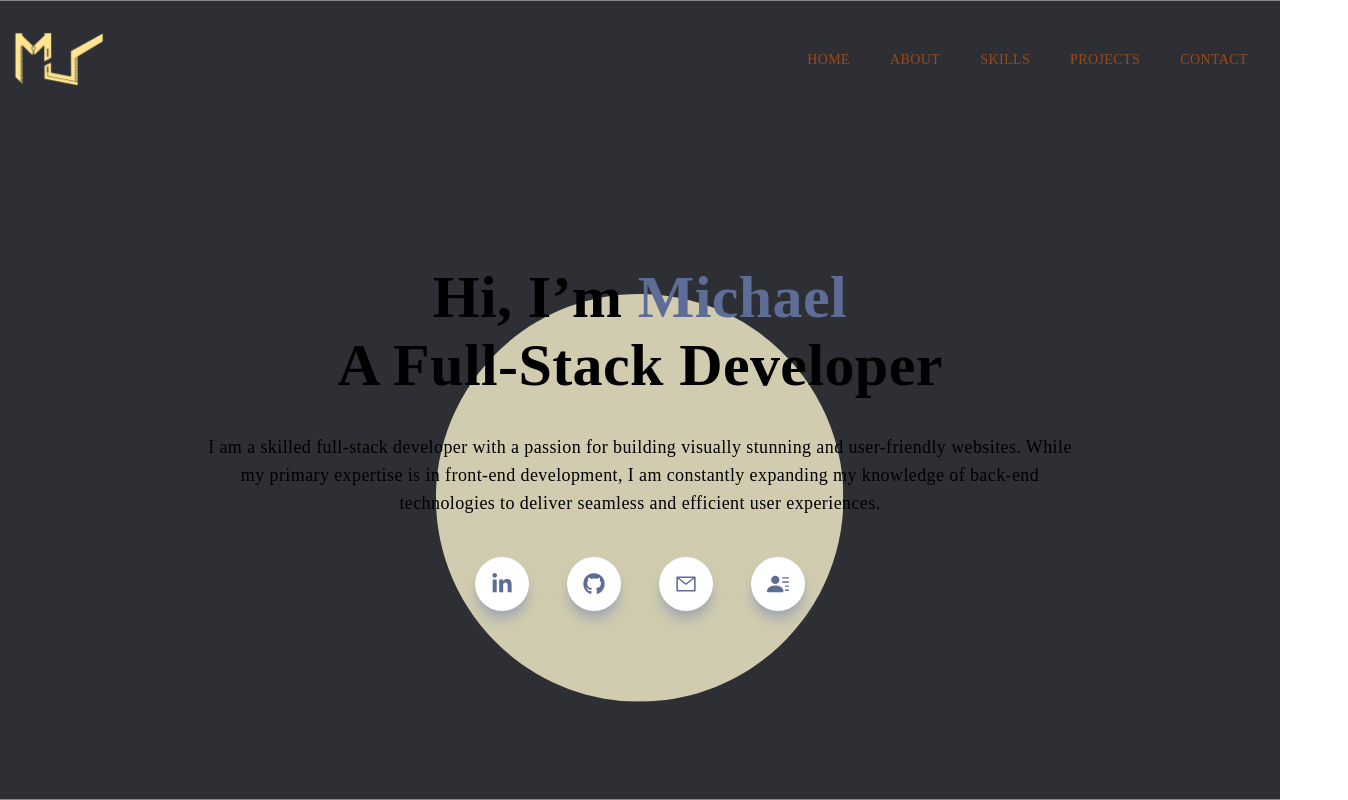
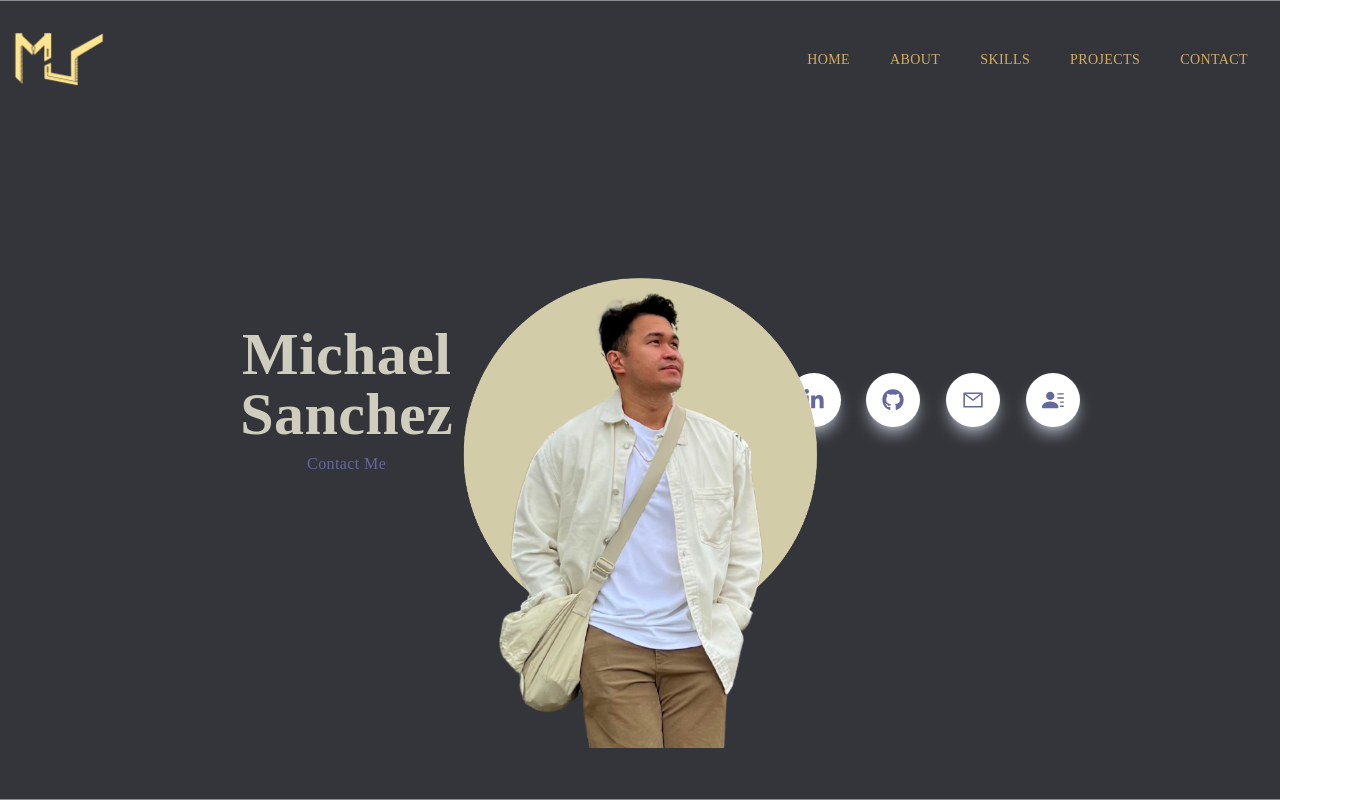
Before and after one commit to MikeSanDev/portfolio-nextjs, a Next.js app: page / in a window 1280 px wide. Shown: the top 800 px of the page, 1348 px wide, since content can reach past the window. Built offline with nearby package versions, Linux system fonts and the light colour scheme; a web font is replaced by a local one.

Commit message:
main page img transition

```diff
--- a/components/About.tsx
+++ b/components/About.tsx
@@ -24,24 +24,24 @@ const About = () => {
   return (
     <div id="about"
     className="w-full md:h-screen p-2 flex items-center py-16 bg-cover bg-center"
-    style={{ backgroundImage: "url('/assets/bg2.svg')" }}>
+    style={{ backgroundImage: "url('/assets/bg1.svg')" }}>
       <div className="max-w-[1240px] m-auto md:grid grid-cols-3 gap-8">
         <div className="col-span-2">
           <p className="text-xl tracking-widest text-[#ffe590] uppercase">
             About
           </p>
           <h2 className="py-4 text-slate-50">Who I Am </h2>
-          <p className="py-2 text-gray-600">
+          <p className="py-2 text-secondaryColor">
             I am a full stack developer with a passion for creating fully
             functional websites and applications and a background in Dentistry.
           </p>
-          <p className="py-2 text-gray-600">
+          <p className="py-2 text-secondaryColor">
             I pursued a career in software development to tap into my creativity
             and continuously grow my skills. To further my knowledge, I
             completed a coding bootcamp at Coding Dojo and have since worked on
             a number of full-stack projects.
           </p>
-          <p className="py-2 text-gray-600">
+          <p className="py-2 text-secondaryColor">
             In my free time, I enjoy staying active through various physical
             activities such as lifting weights, running, and dancing. I am a Hip
             Hop freestyle dancer and regularly train with my crew, competing in
@@ -49,7 +49,7 @@ const About = () => {
           </p>
           <Link
             href="/#projects"
-            className="py-2 text-[#5e6d96] underline cursor-pointer"
+            className="py-2 text-accentColor underline cursor-pointer"
           >
             Check out some of my latest projects.
           </Link>
--- a/components/Contacts.js
+++ b/components/Contacts.js
@@ -42,9 +42,8 @@ const Contact = () => {
   return (
     <div
       id="contact"
-      className="w-full m-auto bg-cover bg-center"
-      style={{ backgroundImage: "url('/assets/paperbg.svg')" }}
-    >
+      className="w-full  p-2 skills-bg bg-cover bg-center"
+    style={{ backgroundImage: "url('/assets/bg2.svg')" }}>
       <div className="max-w-[1240px] m-auto px-2 py-16 w-full">
         <p className="text-xl tracking-widest uppercase text-[#ffe590]">
           Contact
--- a/components/Main.tsx
+++ b/components/Main.tsx
@@ -1,69 +1,64 @@
 import React from "react";
+import Image from "next/image";
 import { AiOutlineMail } from "react-icons/ai";
 import { FaGithub, FaLinkedinIn } from "react-icons/fa";
 import { BsFillPersonLinesFill } from "react-icons/bs";
-import { motion } from "framer-motion";
+import { motion, AnimatePresence } from "framer-motion";
 
 const Main = () => {
   return (
     <div
       id="home"
       className="w-full h-screen text-center bg-cover bg-center"
-      style={{ backgroundImage: "url('/assets/bg_main.svg')" }}
+      style={{ backgroundImage: "url('/assets/bg2.svg')" }}
     >
-      <div className="max-w-{1240px} w-full h-full mx-auto p-2 flex justify-center items-center">
-        <motion.div
-          transition={{
-            duration: 2,
-          }}
-          initial={{
-            y: 20,
-            opacity: 0,
-          }}
-          animate={{
-            x: 0,
-            opacity: 1,
-          }}
-        >
-          <h1 className="py-1 text-[#000000]">
-            Hi, I&rsquo;m <span className="text-secondaryColor">Michael</span>
+      <div id="block" className="max-w-4xl w-full h-full mx-auto p-2 flex justify-center items-center">
+        <div className="main_block1 flex flex-col w-1/3">
+          <h1 className="py-1 text-[#CFCDBD]">
+            Michael Sanchez
           </h1>
-          <h1 className="py-1 text-[#000000]">A Full-Stack Developer</h1>
-          <motion.div
-            transition={{
-              duration: 2,
-            }}
-            initial={{
-              y: 30,
-              opacity: 0,
-            }}
-            animate={{
-              x: 0,
-              opacity: 1,
-            }}
-          >
-            <p className="py-1  max-w-[70%] text-lg text-[#000000] m-auto">
-              I am a skilled full-stack developer with a passion for building
-              visually stunning and user-friendly websites. While my primary
-              expertise is in front-end development, I am constantly expanding
-              my knowledge of back-end technologies to deliver seamless and
-              efficient user experiences.
-            </p>
-          </motion.div>
-          <motion.div
-            transition={{
-              duration: 3,
-            }}
-            initial={{
-              y: 50,
-              opacity: 0,
-            }}
-            animate={{
-              x: 0,
-              opacity: 1,
-            }}
-            className="flex items-center justify-between max-w-[330px] m-auto py-4"
-          >
+          <a className="py-1 text-accentColor">Contact Me</a>
+        </div>
+        <div className="main_block2 flex flex-col w-1/3">
+        <AnimatePresence>
+            <motion.div
+              className="rounded-xl flex items-center justify-center absolute inset-0"
+              initial={{ opacity: 0, y: 0 }} // Initial state (above)
+              animate={{ opacity: 1, y: -50 }} // Animate state (down)
+              exit={{ opacity: 0, y: 100 }} // Exit state (down)
+              transition={{ duration: 3 }} // Duration of transition
+              style={{ zIndex: 1 }} // Ensure it's above the circle
+            >
+              <Image
+                className="rounded-xl main_img"
+                src="/assets/main_img.png"
+                alt="Me"
+                title="Me"
+                width="1415"
+                height="100"
+              />
+            </motion.div>
+            <motion.div
+              className="rounded-xl flex items-center justify-center absolute inset-0"
+              initial={{ opacity: 0, y: -100 }} // Initial state (above)
+              animate={{ opacity: 1, y: -30 }} // Animate state (down)
+              exit={{ opacity: 0, y: 100 }} // Exit state (down)
+              transition={{ duration: 3 }} // Duration of transition
+              style={{ zIndex: 0 }} // Ensure it's behind the image
+            >
+              <Image
+                className="rounded-xl main_img"
+                src="/assets/main_circle.png"
+                alt="Me"
+                title="Me"
+                width="1235"
+                height="1000"
+              />
+            </motion.div>
+          </AnimatePresence>
+        </div>
+        <div className="main_block3 flex flex-col w-1/3">
+          <div className="flex items-center justify-between">
             <div className="cursor-pointer hover:scale-110 ease-in duration-300">
               <a
                 className="footer-link"
@@ -72,7 +67,7 @@ const Main = () => {
                 rel="noopener noreferrer"
               >
                 <div
-                  className="rounded-full shadow-lg shadow-gray-400 p-4 text-[#5e6d96]"
+                  className="rounded-full shadow-lg shadow-gray-400 p-4 text-accentColor"
                   style={{ backgroundColor: "#ffffff" }}
                 >
                   <FaLinkedinIn size={22} />
@@ -90,7 +85,7 @@ const Main = () => {
                 rel="noopener noreferrer"
               >
                 <div
-                  className="rounded-full shadow-lg shadow-gray-400 p-4 text-[#5e6d96]"
+                  className="rounded-full shadow-lg shadow-gray-400 p-4 text-accentColor"
                   style={{ backgroundColor: "#ffffff" }}
                 >
                   <FaGithub size={22} />
@@ -109,7 +104,7 @@ const Main = () => {
                 rel="noopener noreferrer"
               >
                 <div
-                  className="rounded-full shadow-lg shadow-gray-400 p-4 text-[#5e6d96]"
+                  className="rounded-full shadow-lg shadow-gray-400 p-4 text-accentColor"
                   style={{ backgroundColor: "#ffffff" }}
                 >
                   <AiOutlineMail size={22} />
@@ -128,7 +123,7 @@ const Main = () => {
                 rel="noopener noreferrer"
               >
                 <div
-                  className="rounded-full shadow-lg shadow-gray-400 p-4 text-[#5e6d96]"
+                  className="rounded-full shadow-lg shadow-gray-400 p-4 text-accentColor"
                   style={{ backgroundColor: "#ffffff" }}
                 >
                   <BsFillPersonLinesFill size={22} />
@@ -138,8 +133,8 @@ const Main = () => {
                 </div>
               </a>
             </div>
-          </motion.div>
-        </motion.div>
+          </div>
+        </div>
       </div>
     </div>
   );
--- a/components/Navbar.tsx
+++ b/components/Navbar.tsx
@@ -23,10 +23,10 @@ const Navbar = () => {
       router.asPath === "/spotify"
     ) {
       setNavBg("transparent");
-      setLinkColor("#ecf0f3");
+      setLinkColor("#2E2F34");
     } else {
       setNavBg("transparent");
-      setLinkColor("#9B4819");
+      setLinkColor("#D3AD63");
     }
   }, [router]);
 
--- a/components/Projects.tsx
+++ b/components/Projects.tsx
@@ -7,7 +7,9 @@ import ProjectItem from "./ProjectItem";
 
 const Projects = () => {
   return (
-    <div id="projects" className="w-full">
+    <div id="projects"
+    className="w-full  p-2 skills-bg bg-cover bg-center"
+    style={{ backgroundImage: "url('/assets/bg1.svg')" }}>
       <div className="max-w-[1240px] mx-auto px-2 py-16">
         <p className="text-xl tracking-widest uppercase text-[#ffe590]">
           Projects
--- a/components/Skills.tsx
+++ b/components/Skills.tsx
@@ -25,7 +25,7 @@ const Skills = () => {
   return (
     <div id="skills"
     className="w-full lg:h-screen p-2 skills-bg bg-cover bg-center"
-    style={{ backgroundImage: "url('/assets/bg1.svg')" }}
+    style={{ backgroundImage: "url('/assets/bg2.svg')" }}
     >
       <div className="max-w-[1240px] mx-auto flex flex-col justify-center h-full">
         <p className="text-xl tracking-widest uppercase text-[#ffe590]">
--- a/styles/globals.css
+++ b/styles/globals.css
@@ -22,10 +22,11 @@ body::-webkit-scrollbar {
 @layer base {
     body {
         font-family: 'Eczar', serif;
-        --mainBg: #ffffff;
-        --mainColor: #9B4819;
-        --secondaryColor: #5e6d96;
-        --accentColor: #d5bcb7;
+        --mainBg: #2E2F34;
+        --secondBg: #34353A;
+        --mainColor: #D3AD63;
+        --secondaryColor: #CFCDBD;
+        --accentColor: #65689e;
 
         @apply text-[#000000] tracking-wide;
     }
@@ -78,10 +79,18 @@ body::-webkit-scrollbar {
 
 }
 
+.main_img {
+    filter: drop-shadow(4px 4px 8px #999999);
+    filter: saturate(120%);
+    max-width: none;
+
+}
+
 /***************** About Styles *******************/
 .about-img {
     filter: drop-shadow(4px 4px 8px #999999);
     filter: saturate(150%);
+
 }
 
 
```
Also changed, not shown: public/assets/main_circle.png (added), public/assets/main_img.png (added).
